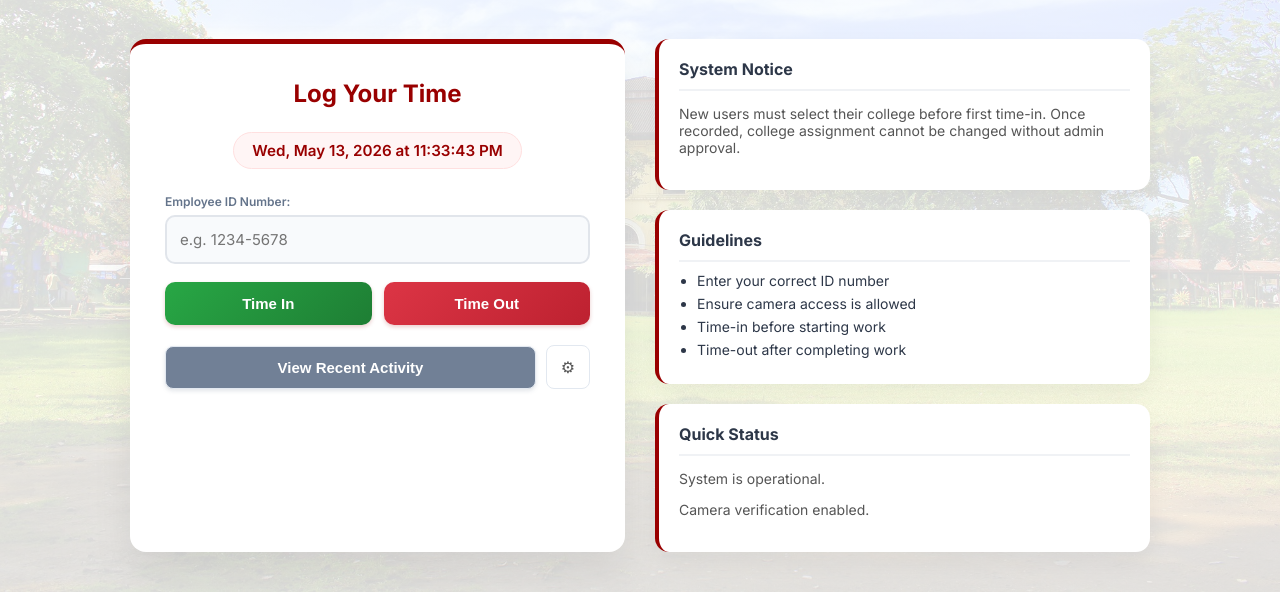
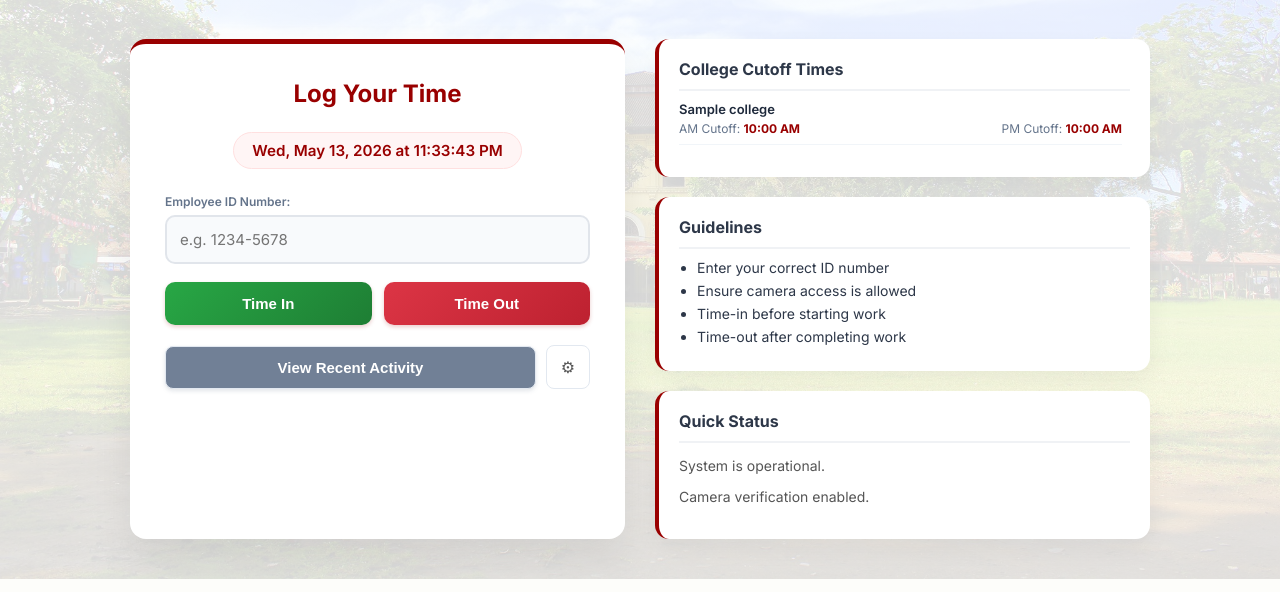
Before and after one commit to FermoEricJr/DTR-system, a PHP site: page / in a window 1280 px wide. Shown: the part 275-867 px from the top of the page. Run offline with PHP 8.4, Linux system fonts and the light colour scheme; data comes from the database, SQL or seed files in the repository; tables that the repository leaves empty hold one stand-in row (values such as "Sample post").

Commit message:
Add files via upload

```diff
--- a/DTR-system/assets/css/index.css
+++ b/DTR-system/assets/css/index.css
@@ -14,9 +14,8 @@ body {
 
 /* HEADER */
 header {
-    background: linear-gradient(135deg, rgba(153, 0, 0, 0.98) 0%, rgba(122, 0, 0, 0.98) 100%);
+    background: linear-gradient(135deg, rgba(192, 11, 11, 0.98) 0%, rgba(95, 3, 3, 0.98) 100%);
     backdrop-filter: blur(10px);
-    border-bottom: 3px solid #ffffff;
     color: white;
     padding: 16px 40px;
     padding-left: 40px;
@@ -72,6 +71,7 @@ header p {
     display: flex;
     flex-direction: column;
     margin-top: 65px;
+    width: 100%;
 }
 
 /* HERO */
@@ -81,6 +81,8 @@ header p {
     color: white;
     text-align: center;
     padding: 60px 20px;
+    width: 100%;
+    box-sizing: border-box;
 }
 
 /* DASHBOARD LAYOUT (NEW) */
@@ -265,6 +267,29 @@ input[type="text"]:focus {
     color: #721c24;
 }
 
+/* SCROLLABLE CUTOFF LIST */
+.cutoff-list-container {
+    max-height: 180px; /* Fits approximately 3 colleges before forcing scroll */
+    overflow-y: auto;
+    padding-right: 8px;
+    scrollbar-width: thin;
+    scrollbar-color: #cbd5e1 #f1f5f9;
+}
+.cutoff-list-container::-webkit-scrollbar {
+    width: 6px;
+}
+.cutoff-list-container::-webkit-scrollbar-track {
+    background: #f1f5f9;
+    border-radius: 4px;
+}
+.cutoff-list-container::-webkit-scrollbar-thumb {
+    background: #cbd5e1;
+    border-radius: 4px;
+}
+.cutoff-list-container::-webkit-scrollbar-thumb:hover {
+    background: #94a3b8;
+}
+
 .modal-content {
     width: 90%;
     max-width: 400px;
--- a/DTR-system/public/index.php
+++ b/DTR-system/public/index.php
@@ -4,6 +4,10 @@
     // Fetch recent activity
     $recent_query = "SELECT u.name, r.record_type, r.timestamp FROM records r JOIN user u ON r.idnumber = u.idnumber ORDER BY r.timestamp DESC LIMIT 5";
     $recent_result = $conn->query($recent_query);
+
+    // Fetch college cutoff times
+    $colleges_cutoff_query = "SELECT name, morning_cutoff, afternoon_cutoff FROM colleges ORDER BY name ASC";
+    $colleges_cutoff_result = $conn->query($colleges_cutoff_query);
 ?>
 <!DOCTYPE html>
 <html lang="en">
@@ -31,7 +35,7 @@
 
     <div class="hero-section">
         <h2 style="color: white; text-shadow: 0 2px 4px rgba(0,0,0,0.6);">Attendance Logs</h2>
-        <p>Welcome to the WMSU Daily Time Record System. Log your attendace quickly and securely.</p>
+        <p>Welcome to the WMSU Daily Time Record System. Log your attendance quickly and securely.</p>
     </div>
 
     <!-- NEW GRID LAYOUT -->
@@ -85,11 +89,25 @@
         <div class="info-panel">
 
             <div class="info-card">
-                <h3>System Notice</h3>
-                <p>
-                    New users must select their college before first time-in.
-                    Once recorded, college assignment cannot be changed without admin approval.
-                </p>
+                <h3>College Cutoff Times</h3>
+                <div class="cutoff-list-container">
+                    <?php if ($colleges_cutoff_result && $colleges_cutoff_result->num_rows > 0): ?>
+                        <?php while($col = $colleges_cutoff_result->fetch_assoc()):
+                            $m_cutoff = date('h:i A', strtotime($col['morning_cutoff']));
+                            $a_cutoff = date('h:i A', strtotime($col['afternoon_cutoff']));
+                        ?>
+                        <div style="margin-bottom: 12px; border-bottom: 1px solid #f1f5f9; padding-bottom: 8px;">
+                            <div style="font-weight: 600; font-size: 13px; color: #1e293b; margin-bottom: 4px;"><?= htmlspecialchars($col['name']) ?></div>
+                            <div style="font-size: 12px; color: #64748b; display: flex; justify-content: space-between; gap: 10px;">
+                                <span>AM Cutoff: <strong style="color: #990000;"><?= $m_cutoff ?></strong></span>
+                                <span>PM Cutoff: <strong style="color: #990000;"><?= $a_cutoff ?></strong></span>
+                            </div>
+                        </div>
+                        <?php endwhile; ?>
+                    <?php else: ?>
+                        <p style="font-size: 13px; color: #64748b; margin: 0;">No colleges registered yet.</p>
+                    <?php endif; ?>
+                </div>
             </div>
 
             <div class="info-card">
```
